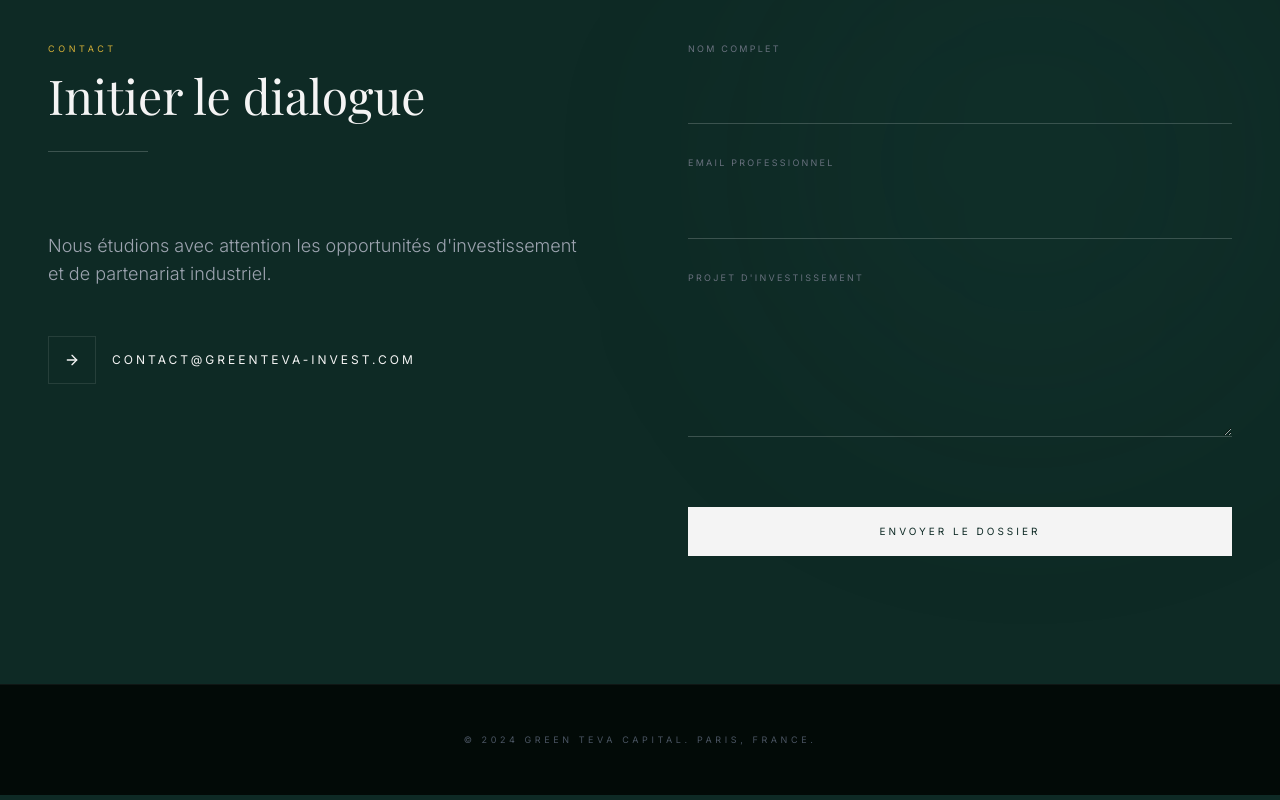
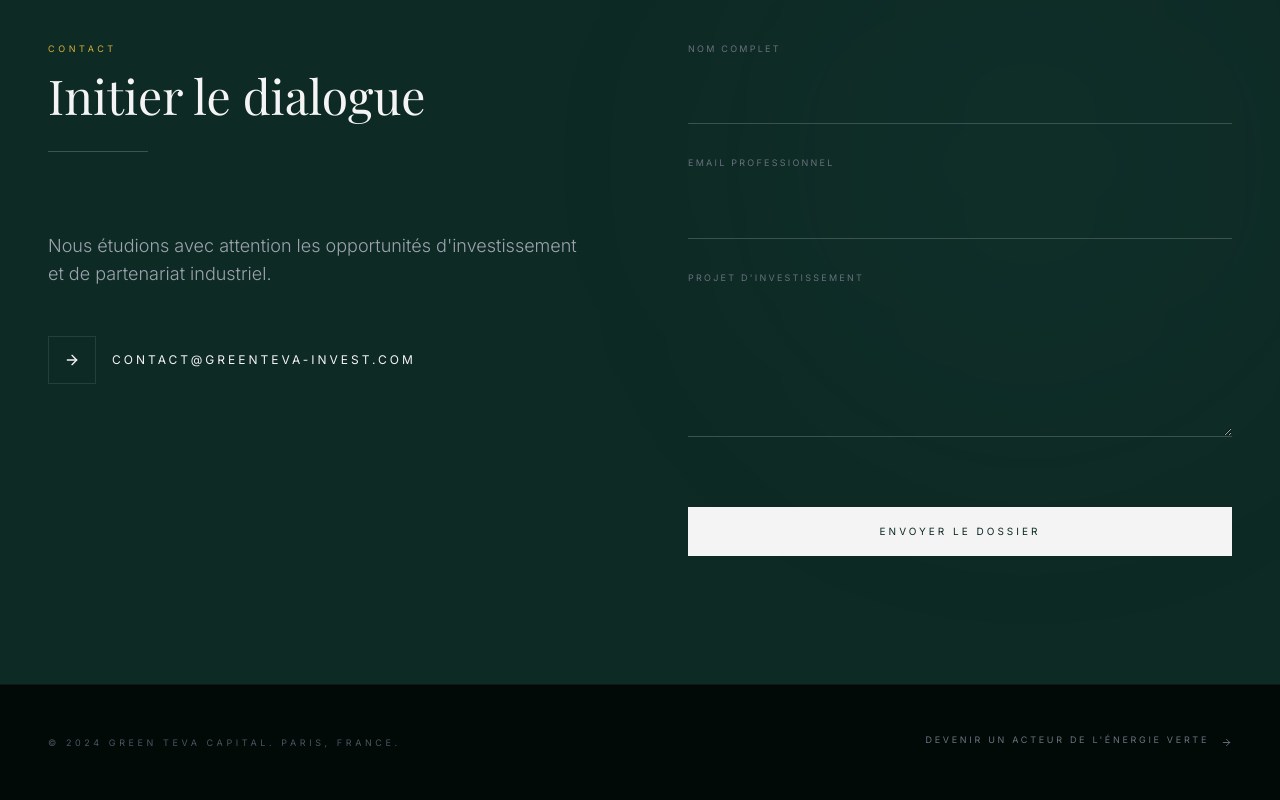
Before and after one commit to CohenYarone01/GreenTeva-Invest, a React (Vite) app: page / in a window 1280 px wide. Shown: the part 2571-3371 px from the top of the page. Built offline with nearby package versions, Linux system fonts and the light colour scheme; a web font is replaced by a local one.

Commit message:
feat(footer): lien discret « Devenir un acteur de l'énergie verte » vers greenteva-energies.fr/login

```diff
--- a/src/App.jsx
+++ b/src/App.jsx
@@ -374,8 +374,21 @@ export default function App() {
             <Route path="/" element={<HomePage />} />
             <Route path="/vision" element={<VisionPage />} />
           </Routes>
-          <footer className="py-12 bg-[#020a07] text-center border-t border-white/5">
-             <p className="text-[9px] text-gray-600 uppercase tracking-[0.4em]">© 2024 Green Teva Capital. Paris, France.</p>
+          <footer className="py-12 bg-[#020a07] border-t border-white/5">
+             <div className="container mx-auto px-6 md:px-12 flex flex-col-reverse md:flex-row items-center justify-between gap-8">
+               <p className="text-[9px] text-gray-600 uppercase tracking-[0.4em]">© 2024 Green Teva Capital. Paris, France.</p>
+               <a
+                 href="https://greenteva-energies.fr/login"
+                 target="_blank"
+                 rel="noopener noreferrer"
+                 className="group inline-flex items-center gap-3 text-[9px] uppercase tracking-[0.3em] text-gray-500 hover:text-gold-400 transition-colors duration-500"
+               >
+                 <span className="border-b border-transparent group-hover:border-gold-400/40 pb-1 transition-colors duration-500">
+                   Devenir un acteur de l'énergie verte
+                 </span>
+                 <FiArrowRight className="text-[11px] transition-transform duration-500 group-hover:translate-x-1" />
+               </a>
+             </div>
           </footer>
         </div>
       </ReactLenis>
```
